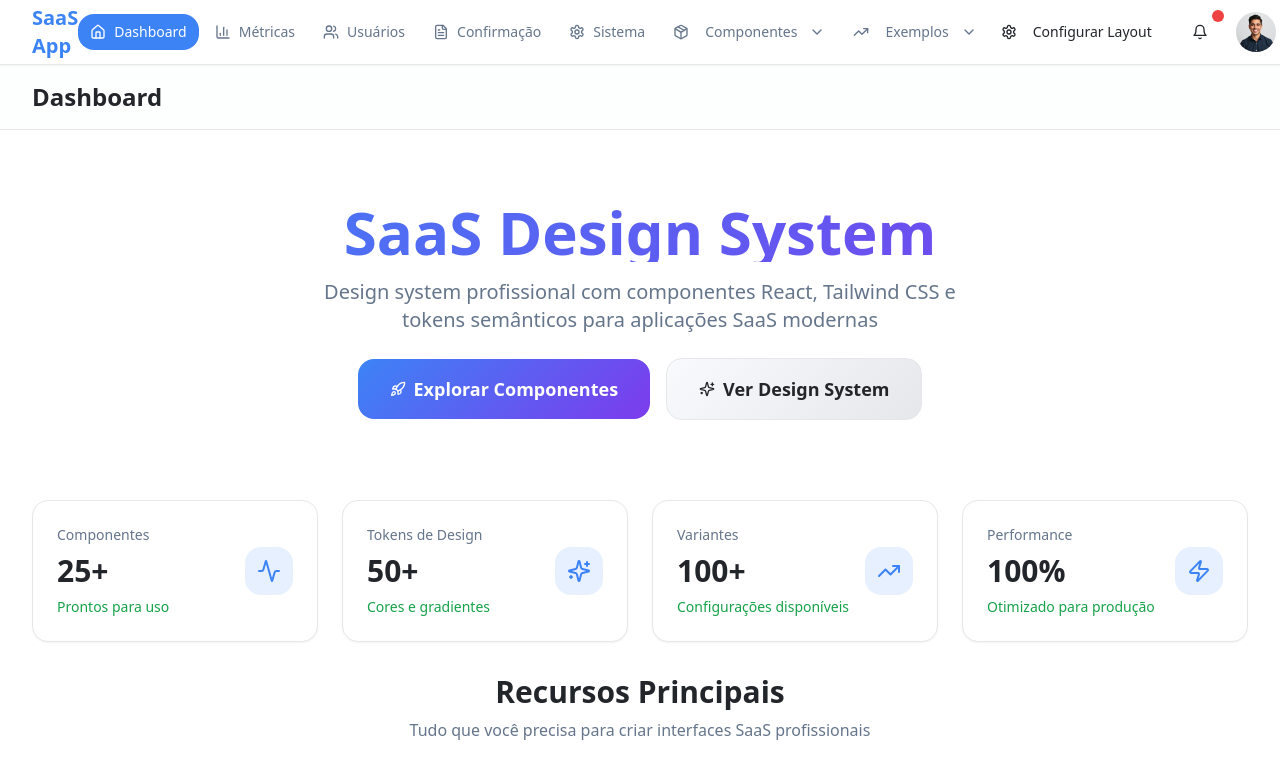
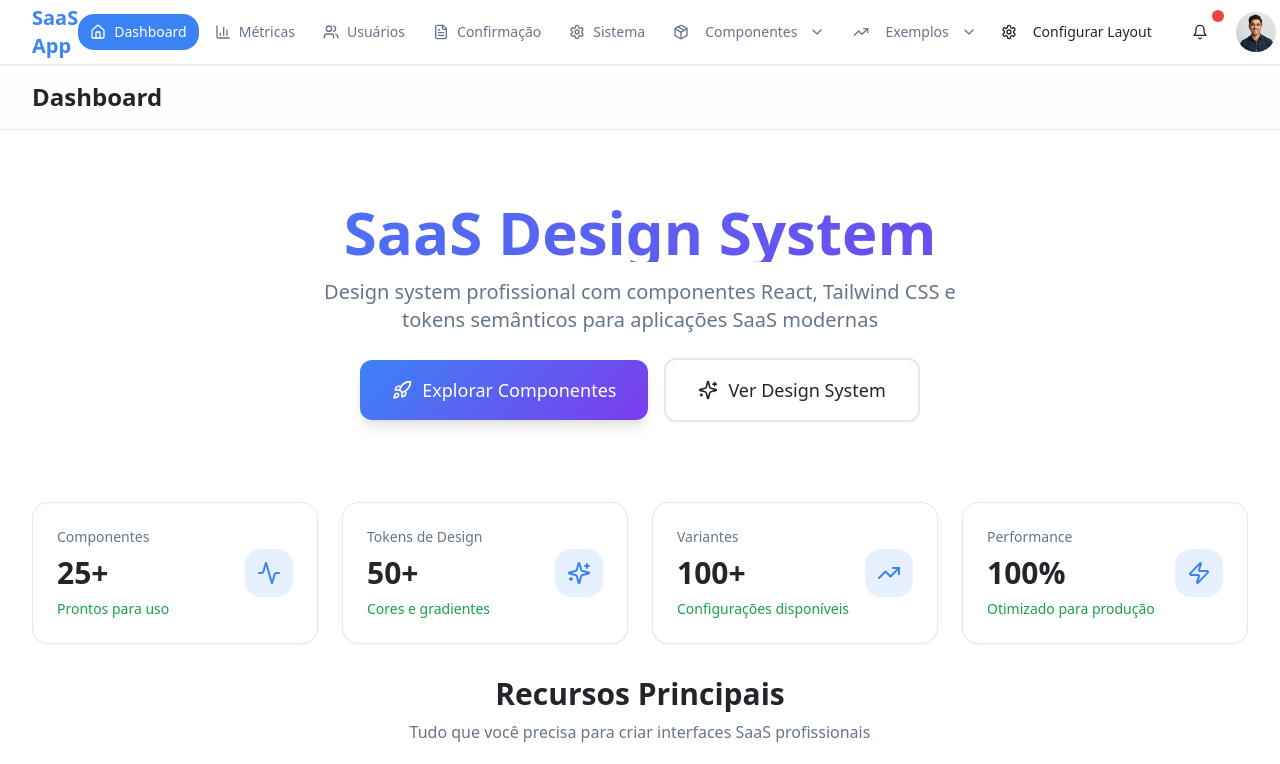
Before and after one commit to alanssant0s/spark-deisgn-system, a React (Vite) app: page / in a window 1280 px wide. Shown: the top 764 px of the page. Built offline with nearby package versions, Linux system fonts and the light colour scheme.

Commit message:
Refactor buttons on dashboard
Improved the visual appearance and usability of buttons on the dashboard page.

```diff
--- a/src/components/saas/GradientButton.tsx
+++ b/src/components/saas/GradientButton.tsx
@@ -22,25 +22,26 @@ export const GradientButton = forwardRef<HTMLButtonElement, GradientButtonProps>
   ...props
 }, ref) => {
   const variants = {
-    primary: "bg-gradient-primary text-primary-foreground hover:shadow-glow",
-    secondary: "bg-gradient-secondary text-foreground border border-border",
-    accent: "bg-gradient-primary text-accent-foreground hover:shadow-glow"
+    primary: "bg-gradient-primary text-primary-foreground hover:shadow-glow border-0",
+    secondary: "bg-white text-foreground border-2 border-border hover:border-primary/30 hover:bg-primary/5 shadow-sm",
+    accent: "bg-gradient-hero text-accent-foreground hover:shadow-glow border-0"
   };
 
   const sizes = {
-    sm: "px-4 py-2 text-sm",
-    md: "px-6 py-3 text-base",
-    lg: "px-8 py-4 text-lg"
+    sm: "px-4 py-2.5 text-sm min-h-[36px]",
+    md: "px-6 py-3 text-base min-h-[44px]",
+    lg: "px-8 py-4 text-lg min-h-[52px] font-medium"
   };
 
   return (
     <button
       ref={ref}
       className={cn(
-        "inline-flex items-center justify-center rounded-lg font-semibold",
-        "transition-all duration-300 hover:scale-105 active:scale-95",
+        "inline-flex items-center justify-center rounded-xl font-semibold",
+        "transition-all duration-300 hover:scale-[1.02] active:scale-95",
         "disabled:opacity-50 disabled:cursor-not-allowed disabled:hover:scale-100",
-        "focus:outline-none focus:ring-2 focus:ring-primary focus:ring-offset-2",
+        "focus:outline-none focus:ring-2 focus:ring-primary/50 focus:ring-offset-2",
+        "relative overflow-hidden group",
         variants[variant],
         sizes[size],
         isLoading && "animate-pulse",
@@ -49,12 +50,17 @@ export const GradientButton = forwardRef<HTMLButtonElement, GradientButtonProps>
       disabled={disabled || isLoading}
       {...props}
     >
+      {/* Hover effect overlay for primary variant */}
+      {variant === "primary" && (
+        <div className="absolute inset-0 bg-gradient-to-r from-transparent via-white/20 to-transparent -translate-x-full group-hover:translate-x-full transition-transform duration-700 ease-out" />
+      )}
+
       {Icon && iconPosition === "left" && (
-        <Icon className={cn("h-4 w-4", children && "mr-2")} />
+        <Icon className={cn("h-5 w-5", children && "mr-2.5")} />
       )}
-      {children}
+      <span className="relative z-10">{children}</span>
       {Icon && iconPosition === "right" && (
-        <Icon className={cn("h-4 w-4", children && "ml-2")} />
+        <Icon className={cn("h-5 w-5", children && "ml-2.5")} />
       )}
     </button>
   );
--- a/src/index.css
+++ b/src/index.css
@@ -60,7 +60,7 @@ All colors MUST be HSL. Semantic tokens for consistent theming.
     /* Gradients */
     --gradient-primary: linear-gradient(135deg, hsl(217 91% 60%) 0%, hsl(262 83% 58%) 100%);
     --gradient-secondary: linear-gradient(135deg, hsl(210 40% 98%) 0%, hsl(220 13% 91%) 100%);
-    --gradient-hero: linear-gradient(135deg, hsl(217 91% 60%) 0%, hsl(262 83% 58%) 50%, hsl(217 91% 60%) 100%);
+    --gradient-hero: linear-gradient(135deg, hsl(217 91% 60%) 0%, hsl(262 83% 58%) 50%, hsl(300 83% 68%) 100%);
 
     /* Shadows */
     --shadow-sm: 0 1px 2px 0 hsl(0 0% 0% / 0.05);
--- a/src/pages/Index.tsx
+++ b/src/pages/Index.tsx
@@ -26,11 +26,22 @@ const Index = () => {
             </p>
           </div>
 
-          <div className="flex items-center justify-center gap-4 animate-scale-in">
-            <GradientButton variant="primary" size="lg" icon={Rocket}>
+
+          <div className="flex flex-col sm:flex-row items-center justify-center gap-4 animate-scale-in">
+            <GradientButton
+              variant="primary"
+              size="lg"
+              icon={Rocket}
+              className="w-full sm:w-auto shadow-lg hover:shadow-xl transform hover:-translate-y-1 transition-all duration-300"
+            >
               Explorar Componentes
             </GradientButton>
-            <GradientButton variant="secondary" size="lg" icon={Sparkles}>
+            <GradientButton
+              variant="secondary"
+              size="lg"
+              icon={Sparkles}
+              className="w-full sm:w-auto border-2 hover:border-primary/30 hover:bg-primary/5 transition-all duration-300"
+            >
               Ver Design System
             </GradientButton>
           </div>
```
